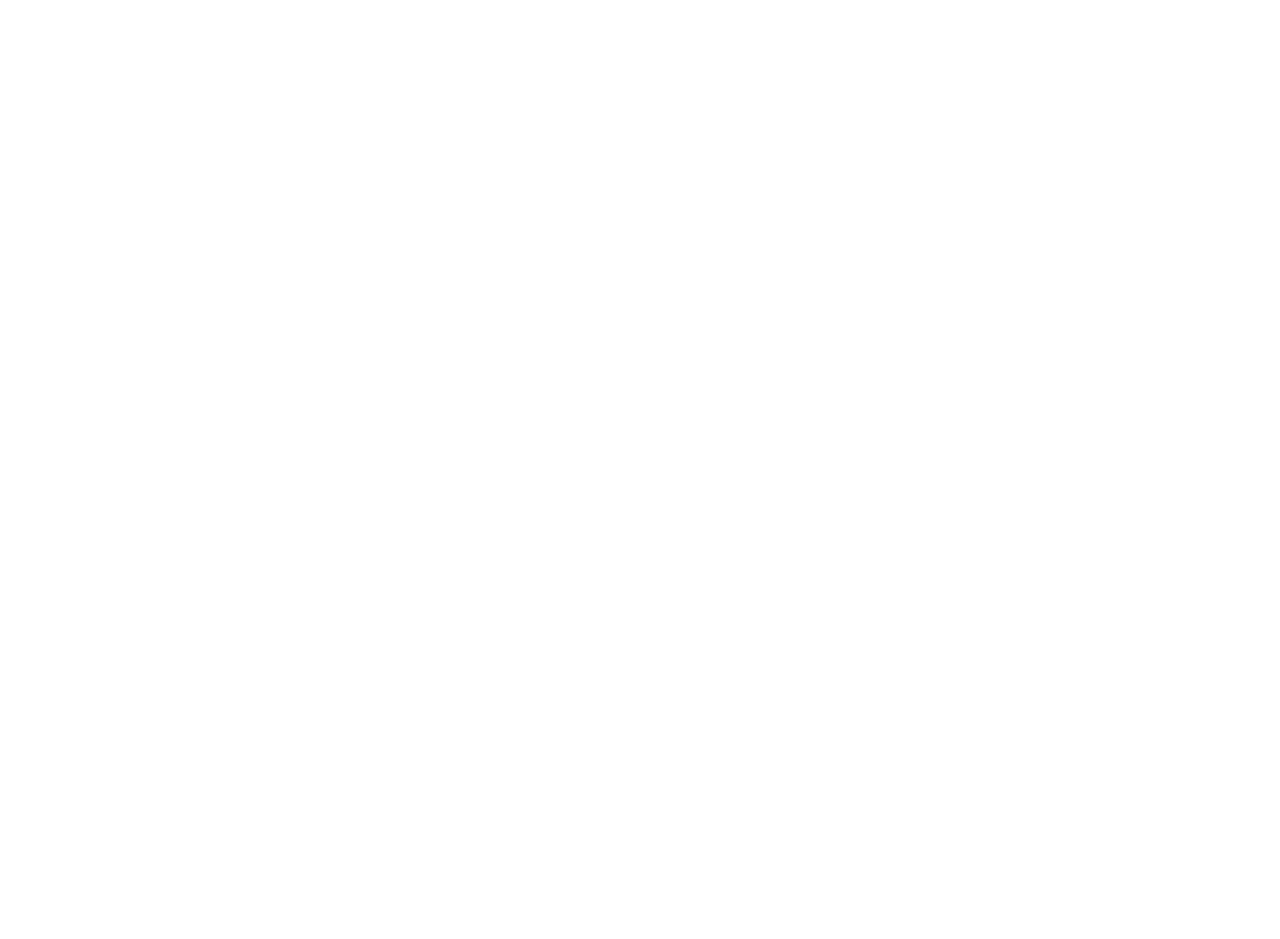
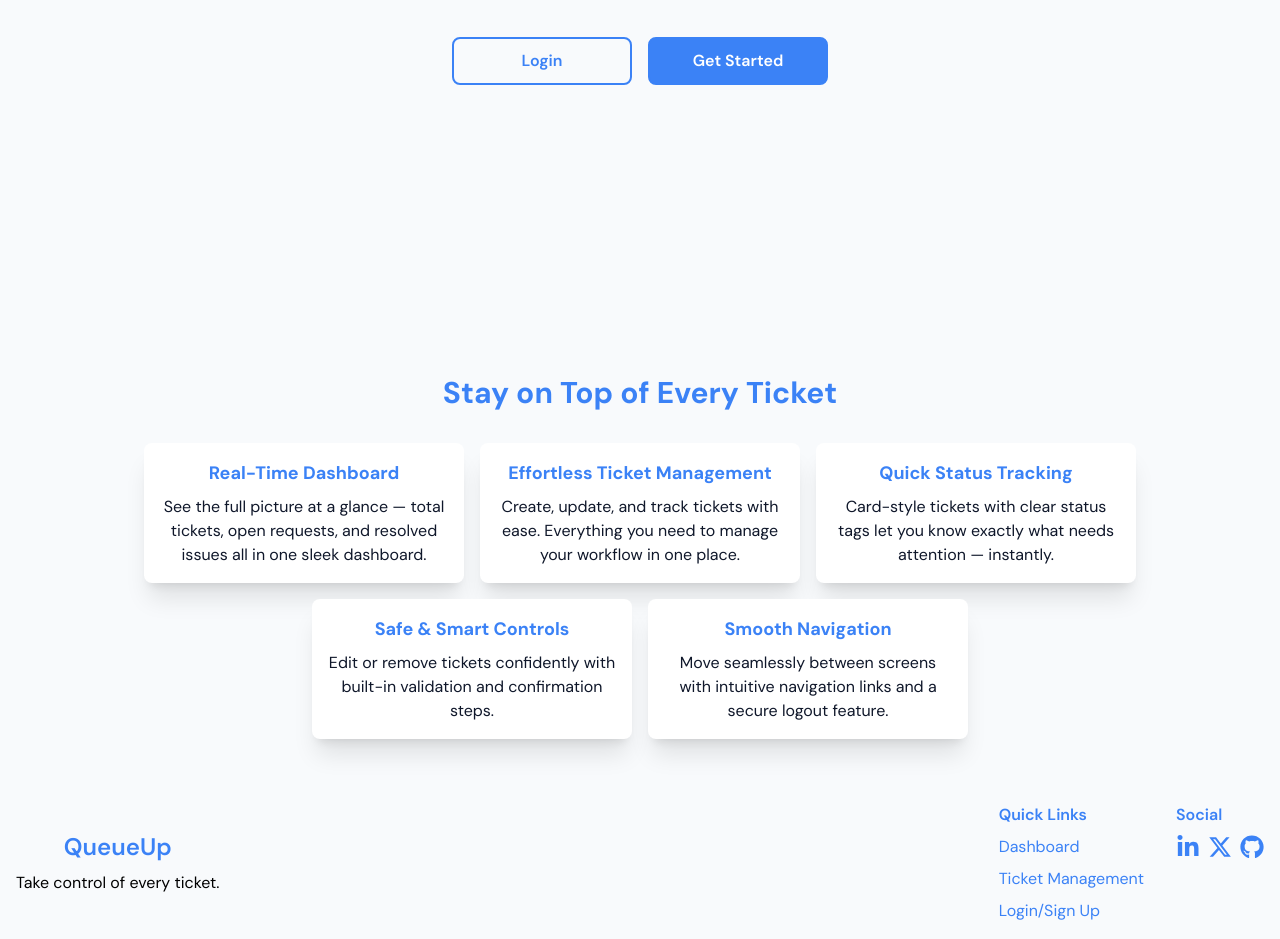
Before and after one commit to hendrixejegi/hng-2-ticket-app, a React (Vite) app in the folder react/: page / in a window 1280 px wide. Shown: the part 441-1380 px from the top of the page. Before the commit the page ends 800 px from the top, so only its background shows below. Built offline with nearby package versions, Linux system fonts and the light colour scheme.

Commit message:
Add landing page
- Added NavBar and Footer component
- Restructured app folder and updated `routes.js`. Added marketing group

```diff
--- a/react/src/app/Root.jsx
+++ /dev/null
@@ -1,11 +0,0 @@
-import React from "react";
-import { Outlet } from "react-router";
-import "./Root.css";
-
-export default function Root() {
-  return (
-    <div className="wrapper">
-      <Outlet />
-    </div>
-  );
-}
--- a/react/src/app/home/Home.jsx
+++ /dev/null
@@ -1,5 +0,0 @@
-import React from "react";
-
-export default function Home() {
-  return <div>Home</div>;
-}
--- /dev/null
+++ b/react/src/app/marketing/MarketingRoot.jsx
@@ -0,0 +1,17 @@
+import React from "react";
+import { Outlet } from "react-router";
+import NavBar from "../../components/NavBar";
+import "./Root.css";
+import Footer from "../../components/Footer";
+
+export default function MarketingRoot() {
+  return (
+    <div className="bg-background">
+      <NavBar />
+      <main className="wrapper text-text">
+        <Outlet />
+      </main>
+      <Footer />
+    </div>
+  );
+}
--- a/react/src/app/Root.css
+++ b/react/src/app/marketing/Root.css
@@ -1,6 +1,7 @@
 .wrapper {
   display: grid;
   grid-template-columns: 1fr min(100%, 1440px) 1fr;
+  min-height: 100vh;
 }
 
 .wrapper > * {
--- /dev/null
+++ b/react/src/app/marketing/home/Home.jsx
@@ -0,0 +1,99 @@
+import { Link } from "react-router";
+import { useNavigate } from "react-router";
+import { cn } from "../../../utils/cn";
+
+const featuresList = [
+  {
+    title: "Real-Time Dashboard",
+    description:
+      "See the full picture at a glance — total tickets, open requests, and resolved issues all in one sleek dashboard.",
+  },
+  {
+    title: "Effortless Ticket Management",
+    description:
+      "Create, update, and track tickets with ease. Everything you need to manage your workflow in one place.",
+  },
+  {
+    title: "Quick Status Tracking",
+    description:
+      "Card-style tickets with clear status tags let you know exactly what needs attention — instantly.",
+  },
+  {
+    title: "Safe & Smart Controls",
+    description:
+      "Edit or remove tickets confidently with built-in validation and confirmation steps.",
+  },
+  {
+    title: "Smooth Navigation",
+    description:
+      "Move seamlessly between screens with intuitive navigation links and a secure logout feature.",
+  },
+];
+
+export default function Home() {
+  return (
+    <>
+      {/* Hero section */}
+      <div className="flex h-screen w-full flex-col items-center justify-center p-4 pt-[68px]">
+        <h1 className="font-dm mb-8 max-w-3xl text-center text-4xl font-bold">
+          Take Control of Every Ticket.{" "}
+          <span className="text-primary">Track</span>,{" "}
+          <span className="text-primary">Manage</span>, and{" "}
+          <span className="text-primary">Resolve</span> in One Smart Dashboard.
+        </h1>
+        <div className="flex flex-col items-center gap-4 md:flex-row">
+          <CTAButton
+            to={"/login"}
+            className="text-primary hover:text-primary/80"
+          >
+            Login
+          </CTAButton>
+          <CTAButton
+            to={"/register"}
+            className="bg-primary text-surface hover:bg-primary/80"
+          >
+            Get Started
+          </CTAButton>
+        </div>
+      </div>
+      {/* Features section */}
+      <section className="flex w-full flex-col items-center justify-center p-4">
+        <div>
+          <h2 className="font-dm text-primary mb-8 text-center text-3xl font-bold">
+            Stay on Top of Every Ticket
+          </h2>
+          <div className="flex flex-wrap items-stretch justify-center gap-4">
+            {featuresList.map((feature, idx) => (
+              <FeatureCard key={idx} data={feature} />
+            ))}
+          </div>
+        </div>
+      </section>
+    </>
+  );
+}
+
+const CTAButton = ({ children, to, className }) => {
+  const navigate = useNavigate();
+
+  return (
+    <button
+      className={cn(
+        "font-dm border-primary hover:border-primary/80 w-[180px] cursor-pointer rounded-lg border-2 py-2.5 font-semibold",
+        className,
+      )}
+      onClick={() => navigate(to)}
+    >
+      {children}
+    </button>
+  );
+};
+
+const FeatureCard = ({ data }) => (
+  <div className="bg-surface font-dm max-w-xs rounded-lg p-4 shadow-xl">
+    <h3 className="text-primary mb-2 text-center text-lg font-bold">
+      {data.title}
+    </h3>
+    <p className="text-center">{data.description}</p>
+  </div>
+);
--- a/react/src/app/routes.js
+++ b/react/src/app/routes.js
@@ -1,11 +1,11 @@
 import { createBrowserRouter } from "react-router";
-import Root from "./Root";
-import Home from "./home/Home";
+import MarketingRoot from "./marketing/MarketingRoot";
+import Home from "./marketing/home/Home";
 
 export const router = createBrowserRouter([
   {
     path: "/",
-    Component: Root,
+    Component: MarketingRoot,
     children: [{ index: true, Component: Home }],
   },
 ]);
--- /dev/null
+++ b/react/src/components/Footer.jsx
@@ -0,0 +1,87 @@
+import { Link } from "react-router";
+import { FaXTwitter, FaGithub, FaLinkedinIn } from "react-icons/fa6";
+
+const Footer = () => {
+  return (
+    <footer className="mt-8">
+      <div className="md: mx-auto flex max-w-[1440px] flex-col items-start justify-between gap-4 p-4 md:flex-row md:items-center">
+        <div className="flex flex-col gap-2">
+          <div
+            className="font-dm text-primary text-2xl font-semibold md:text-center"
+            aria-label="Queue up logo"
+          >
+            QueueUp
+          </div>
+          <div className="font-dm">Take control of every ticket.</div>
+        </div>
+        <div className="flex items-start gap-8">
+          <nav aria-label="Quick links">
+            <p className="font-dm text-primary mb-2 font-semibold">
+              Quick Links
+            </p>
+            <ul className="font-dm space-y-2">
+              <li>
+                <Link
+                  to="/dashboard"
+                  className="text-primary hover:text-primary/80"
+                >
+                  Dashboard
+                </Link>
+              </li>
+              <li>
+                <Link
+                  to="/ticket-management"
+                  className="text-primary hover:text-primary/80"
+                >
+                  Ticket Management
+                </Link>
+              </li>
+              <li>
+                <Link
+                  to="/login"
+                  className="text-primary hover:text-primary/80"
+                >
+                  Login/Sign Up
+                </Link>
+              </li>
+            </ul>
+          </nav>
+          <nav aria-label="Social">
+            <p className="font-dm text-primary mb-2 font-semibold">Social</p>
+            <ul className="font-dm flex items-center gap-2">
+              <li>
+                <a
+                  href="https://www.linkedin.com/in/hendrixabugewaejegi/"
+                  className="text-primary hover:text-primary/80"
+                  aria-label="LinkedIn link"
+                >
+                  <FaLinkedinIn aria-hidden="true" className="text-2xl" />
+                </a>
+              </li>
+              <li>
+                <a
+                  href="https://x.com/hendrixejegi"
+                  className="text-primary hover:text-primary/80"
+                  aria-label="Twitter/X link"
+                >
+                  <FaXTwitter aria-hidden="true" className="text-2xl" />
+                </a>
+              </li>
+              <li>
+                <a
+                  href="https://github.com/hendrixejegi"
+                  className="text-primary hover:text-primary/80"
+                  aria-label="GitHub link"
+                >
+                  <FaGithub aria-hidden="true" className="text-2xl" />
+                </a>
+              </li>
+            </ul>
+          </nav>
+        </div>
+      </div>
+    </footer>
+  );
+};
+
+export default Footer;
--- /dev/null
+++ b/react/src/components/NavBar.jsx
@@ -0,0 +1,18 @@
+import React from "react";
+
+const NavBar = () => {
+  return (
+    <header className="bg-background fixed top-0 right-0 w-full">
+      <div className="mx-auto max-w-[1440px] p-4">
+        <div
+          className="font-dm text-primary text-2xl font-semibold"
+          aria-label="Queue up logo"
+        >
+          QueueUp
+        </div>
+      </div>
+    </header>
+  );
+};
+
+export default NavBar;
--- a/react/src/utils/cn.js
+++ b/react/src/utils/cn.js
@@ -1,4 +1,4 @@
 import { twMerge } from "tailwind-merge";
 import clsx from "clsx";
 
-export const cn = (...classNames) => twMerge(cn(classNames));
+export const cn = (...classNames) => twMerge(clsx(classNames));
```
